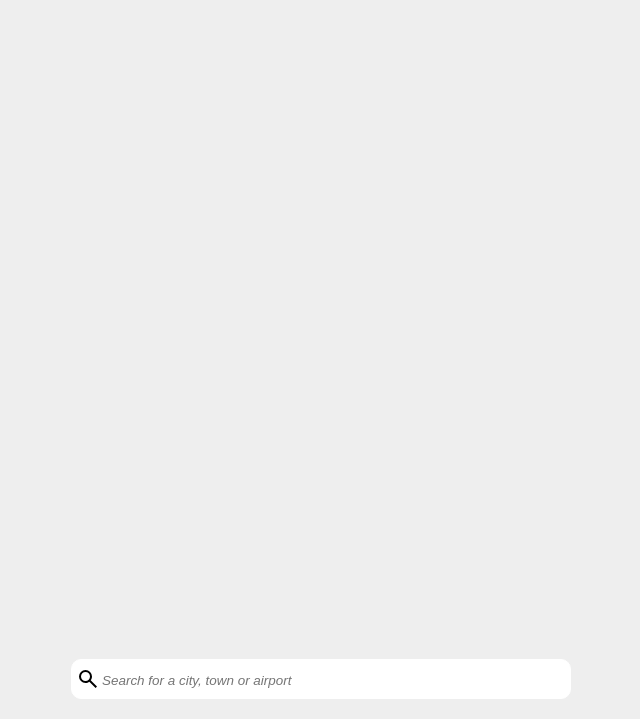
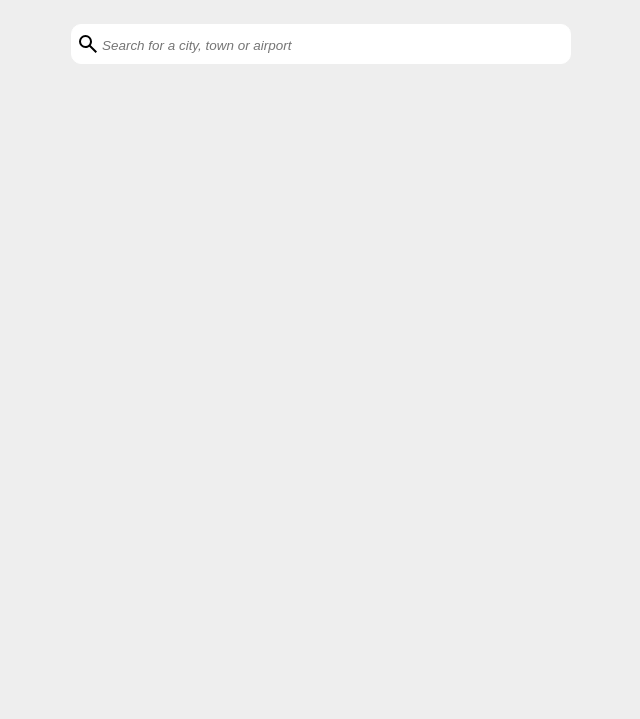
Before and after one commit to macardosa/odin-weather-app, a website built with webpack: page src/template.html in a window 1280 px wide. Shown: the part 81-800 px from the top of the page, without its empty margins (324-964 px from the left). Built offline with nearby package versions, Linux system fonts and the light colour scheme.

Commit message:
Show search form close to heading when there is no cards and it will move downward as cards are being added and until it reaches the end of the viewport when a scroll bar appears on the cards wrapper if overflow.

```diff
--- a/src/styles.css
+++ b/src/styles.css
@@ -27,7 +27,6 @@ header {
     justify-items: center;
     max-width: 400px;
     column-gap: 20px;
-    /* border: 1px solid red; */
 }
 
 h1 {
@@ -85,7 +84,6 @@ h1 {
 }
 
 .cards-wrapper {
-    flex: 1;
     display: grid;
     grid-template-columns: repeat(auto-fit, 450px);
     grid-auto-rows: max-content;
```
